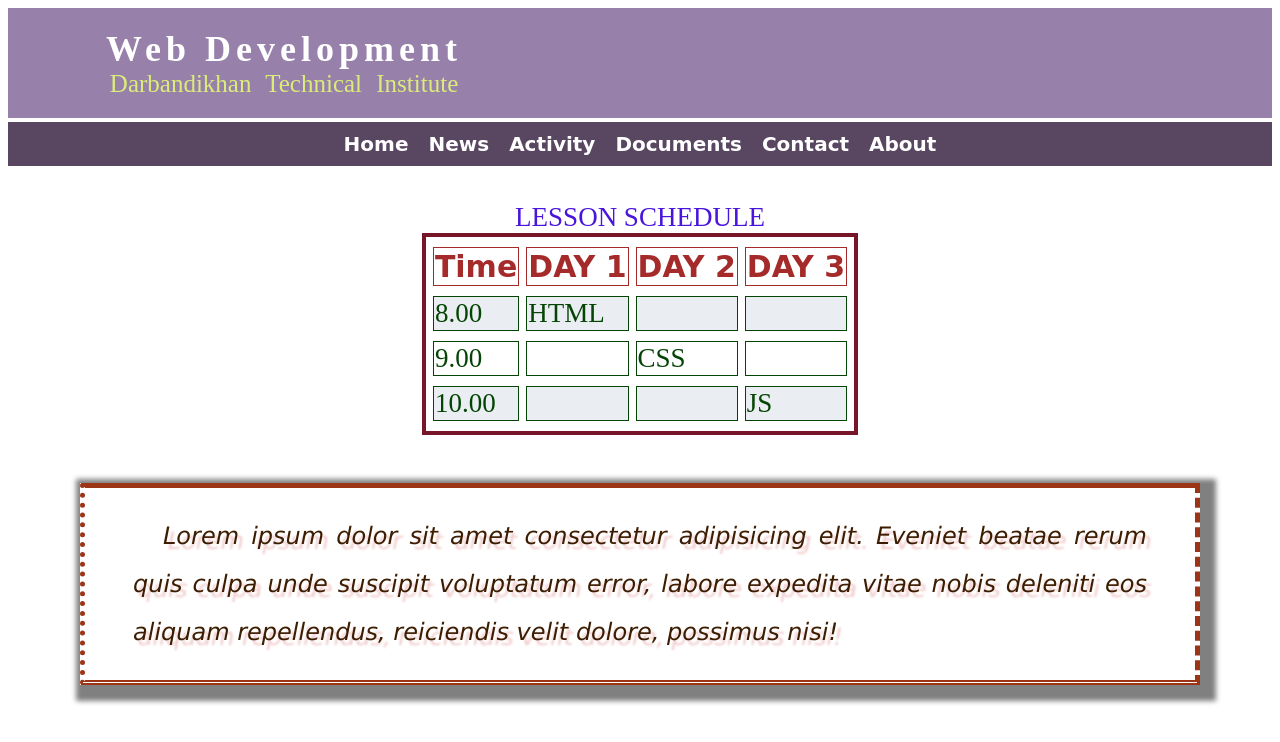
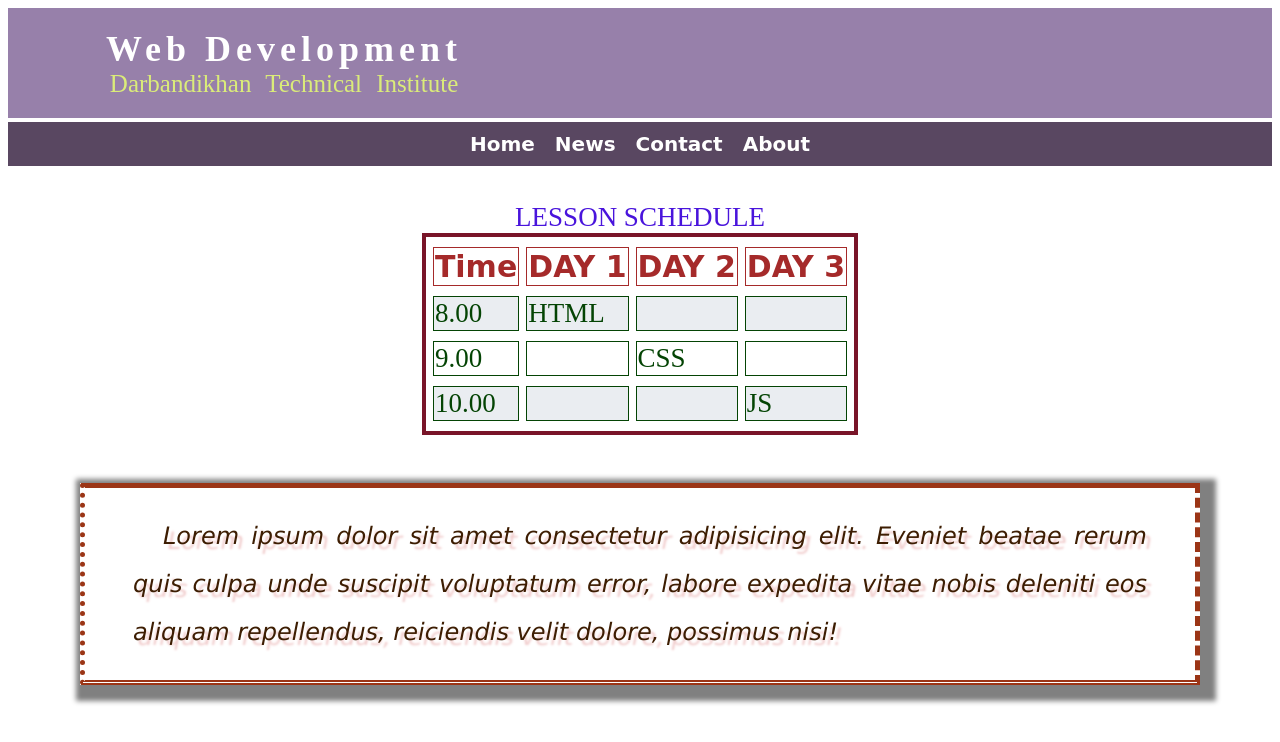
Before and after one commit to Bashdar10/secondRound, a plain HTML site: page index.html in a window 1280 px wide. Drawn offline with Linux system fonts and the light colour scheme.

Commit message:
first commit

```diff
--- a/index.html
+++ b/index.html
@@ -18,8 +18,6 @@
         <ul>
             <li><a href="#home">Home</a></li>
             <li><a href="#news">News</a></li>
-            <li><a href="#activity">Activity</a></li>
-            <li><a href="#documents">Documents</a></li>
             <li><a href="#contact">Contact</a></li>
             <li><a href="#about">About</a></li>
           </ul>
```
